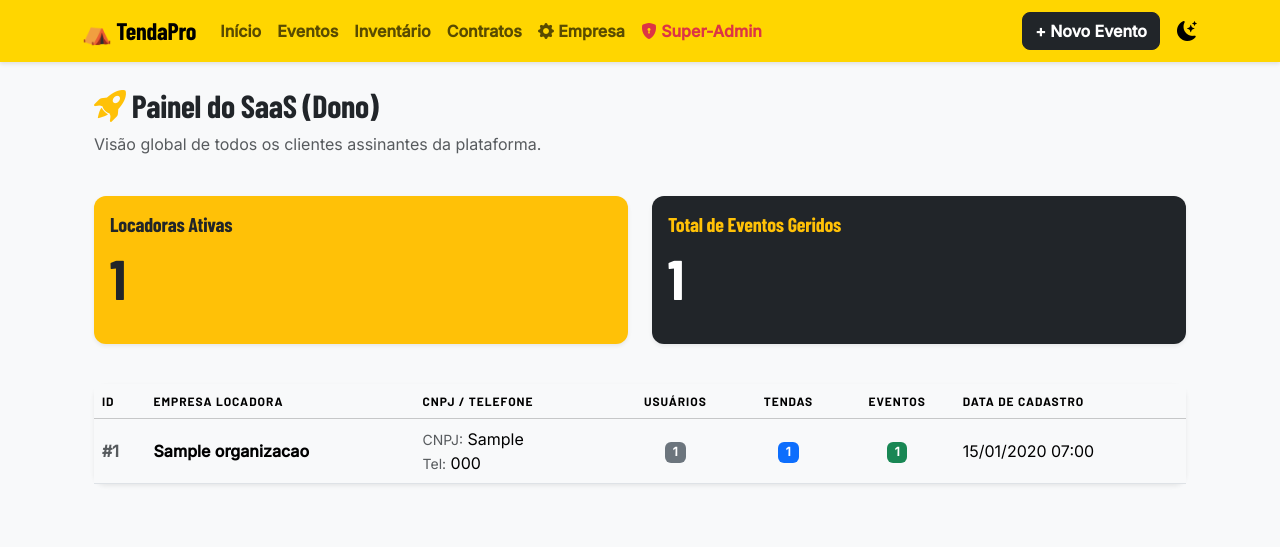
After one commit to JpGeneroso004/LocaPro, a Django app: page /empresas/super-admin/ in a window 1280 px wide. The commit adds this page. Shown: the top 547 px of the page. Run offline with Django 4.2, Linux system fonts and the light colour scheme; a user stored in the database is signed in; tables that the repository leaves empty hold one stand-in row (values such as "Sample post"); some web fonts are replaced.

Commit message:
feat(fase-3): Etapa 3 - Painel Super-Admin e Nova Identidade Visual TendaPro

```diff
--- a/arttendas/empresas/templates/empresas/cadastro.html
+++ b/arttendas/empresas/templates/empresas/cadastro.html
@@ -15,8 +15,8 @@
 
 <div class="card-cadastro card">
   <div class="logo-header">
-    <h2 class="fw-bold mb-0">🎪 Art.Tendas SaaS</h2>
-    <small class="text-white-50">Crie a sua base grátis</small>
+    <h2 class="fw-bold mb-0">⛺ TendaPro SaaS</h2>
+    <small class="text-white-50">Sua locadora de tendas no piloto automático</small>
   </div>
   <div class="card-body p-4">
 
--- /dev/null
+++ b/arttendas/empresas/templates/empresas/super_admin.html
@@ -0,0 +1,80 @@
+{% extends 'base.html' %}
+{% block title %}Painel do Dono - TendaPro{% endblock %}
+
+{% block content %}
+<div class="container mt-4">
+    <div class="row mb-4 align-items-center">
+        <div class="col">
+            <h2 class="fw-bold"><i class="bi bi-rocket-takeoff-fill text-warning"></i> Painel do SaaS (Dono)</h2>
+            <p class="text-muted">Visão global de todos os clientes assinantes da plataforma.</p>
+        </div>
+    </div>
+
+    <div class="row mb-4">
+        <div class="col-md-6 mb-3">
+            <div class="card bg-warning text-dark border-0 shadow-sm h-100">
+                <div class="card-body">
+                    <h5 class="card-title fw-bold">Locadoras Ativas</h5>
+                    <h2 class="display-4 fw-bold mb-0">{{ total_clientes }}</h2>
+                </div>
+            </div>
+        </div>
+        <div class="col-md-6 mb-3">
+            <div class="card bg-dark text-white border-0 shadow-sm h-100">
+                <div class="card-body">
+                    <h5 class="card-title fw-bold text-warning">Total de Eventos Geridos</h5>
+                    <h2 class="display-4 fw-bold mb-0">{{ total_eventos_global }}</h2>
+                </div>
+            </div>
+        </div>
+    </div>
+
+    <div class="card shadow-sm border-0">
+        <div class="card-body p-0">
+            <div class="table-responsive">
+                <table class="table table-hover mb-0 align-middle">
+                    <thead class="table-light">
+                        <tr>
+                            <th>ID</th>
+                            <th>Empresa Locadora</th>
+                            <th>CNPJ / Telefone</th>
+                            <th class="text-center">Usuários</th>
+                            <th class="text-center">Tendas</th>
+                            <th class="text-center">Eventos</th>
+                            <th>Data de Cadastro</th>
+                        </tr>
+                    </thead>
+                    <tbody>
+                        {% for org in orgs %}
+                        <tr>
+                            <td class="text-muted fw-bold">#{{ org.id }}</td>
+                            <td>
+                                <strong>{{ org.nome }}</strong>
+                            </td>
+                            <td>
+                                <div><small class="text-muted">CNPJ:</small> {{ org.cnpj|default:"-" }}</div>
+                                <div><small class="text-muted">Tel:</small> {{ org.telefone|default:"-" }}</div>
+                            </td>
+                            <td class="text-center">
+                                <span class="badge bg-secondary">{{ org.total_usuarios }}</span>
+                            </td>
+                            <td class="text-center">
+                                <span class="badge bg-primary">{{ org.total_tendas }}</span>
+                            </td>
+                            <td class="text-center">
+                                <span class="badge bg-success">{{ org.total_eventos }}</span>
+                            </td>
+                            <td>{{ org.criado_em|date:"d/m/Y H:i" }}</td>
+                        </tr>
+                        {% empty %}
+                        <tr>
+                            <td colspan="7" class="text-center py-4 text-muted">Nenhuma locadora cadastrada ainda.</td>
+                        </tr>
+                        {% endfor %}
+                    </tbody>
+                </table>
+            </div>
+        </div>
+    </div>
+</div>
+{% endblock %}
--- a/arttendas/empresas/urls.py
+++ b/arttendas/empresas/urls.py
@@ -5,4 +5,5 @@ app_name = 'empresas'
 urlpatterns = [
     path('cadastro/', views.cadastro_locadora, name='cadastro'),
     path('configuracoes/', views.configuracoes_empresa, name='configuracoes'),
+    path('super-admin/', views.super_admin_dashboard, name='super_admin'),
 ]
--- a/arttendas/empresas/views.py
+++ b/arttendas/empresas/views.py
@@ -32,9 +32,8 @@ def cadastro_locadora(request):
                     first_name=nome,
                     organizacao=org
                 )
-
             login(request, user)
-            messages.success(request, f'Bem-vindo(a) ao Art.Tendas, {nome}! Sua conta da empresa {empresa_nome} foi criada.')
+            messages.success(request, f'Bem-vindo(a) ao TendaPro, {nome}! Sua conta da empresa {empresa_nome} foi criada.')
             return redirect('eventos:dashboard')
         except Exception as e:
             messages.error(request, f'Erro ao criar conta: {str(e)}')
@@ -56,3 +55,24 @@ def configuracoes_empresa(request):
     else:
         form = OrganizacaoForm(instance=org)
     return render(request, 'empresas/configuracoes.html', {'form': form})
+
+from django.db.models import Count
+from django.core.exceptions import PermissionDenied
+
+@login_required
+def super_admin_dashboard(request):
+    if not request.user.is_superuser:
+        raise PermissionDenied("Acesso restrito ao dono do SaaS.")
+
+    orgs = Organizacao.objects.annotate(
+        total_usuarios=Count('usuarios', distinct=True),
+        total_eventos=Count('eventos', distinct=True),
+        total_tendas=Count('tendas', distinct=True)
+    ).order_by('-criado_em')
+
+    context = {
+        'orgs': orgs,
+        'total_clientes': orgs.count(),
+        'total_eventos_global': sum(o.total_eventos for o in orgs)
+    }
+    return render(request, 'empresas/super_admin.html', context)
--- a/arttendas/templates/base.html
+++ b/arttendas/templates/base.html
@@ -4,7 +4,7 @@
 <head>
   <meta charset="UTF-8">
   <meta name="viewport" content="width=device-width, initial-scale=1.0, maximum-scale=1.0, user-scalable=no">
-  <title>{% block title %}Art.Tendas{% endblock %} | Sistema de Gestão</title>
+  <title>{% block title %}TendaPro{% endblock %} | SaaS de Locação</title>
   <script>
     const theme = localStorage.getItem('theme') || 'light';
     document.documentElement.setAttribute('data-bs-theme', theme);
@@ -184,7 +184,8 @@
 <nav class="navbar navbar-expand-md navbar-top d-none d-md-flex mb-4">
   <div class="container">
     <a class="navbar-brand" href="{% url 'eventos:dashboard' %}">
-      <img src="{% static 'img/logo.png' %}" alt="Art.Tendas" height="40">
+      <!-- <img src="{% static 'img/logo.png' %}" alt="TendaPro" height="40"> -->
+      <span class="fs-4 fw-bold">⛺ TendaPro</span>
     </a>
     <button class="navbar-toggler" type="button" data-bs-toggle="collapse" data-bs-target="#navbarNav">
       <span class="navbar-toggler-icon"></span>
@@ -206,6 +207,11 @@
         <li class="nav-item">
           <a class="nav-link fw-bold" href="{% url 'empresas:configuracoes' %}"><i class="bi bi-gear-fill"></i> Empresa</a>
         </li>
+        {% if user.is_superuser %}
+        <li class="nav-item">
+          <a class="nav-link fw-bold text-danger" href="{% url 'empresas:super_admin' %}"><i class="bi bi-shield-lock-fill"></i> Super-Admin</a>
+        </li>
+        {% endif %}
       </ul>
       <a href="{% url 'eventos:novo' %}" class="btn btn-dark fw-bold me-3">+ Novo Evento</a>
       <button class="btn btn-link theme-toggle-icon text-decoration-none theme-toggle p-0 fs-5" title="Alternar tema">
@@ -217,8 +223,8 @@
 
 <div class="d-md-none navbar-top p-3 sticky-top mb-3 shadow-sm d-flex justify-content-between align-items-center">
   <div style="width: 32px;"></div> <!-- Spacer -->
-  <a href="{% url 'eventos:dashboard' %}" class="text-decoration-none">
-    <h4 class="m-0 fw-bold"><img src="{% static 'img/logo.png' %}" alt="Art.Tendas" height="36"></h4>
+  <a href="{% url 'eventos:dashboard' %}" class="text-decoration-none text-dark">
+    <h4 class="m-0 fw-bold">⛺ TendaPro</h4>
   </a>
   <button class="btn btn-link theme-toggle-icon text-decoration-none theme-toggle p-0 fs-4" title="Alternar tema">
     <i class="bi bi-moon-stars-fill"></i>
```
